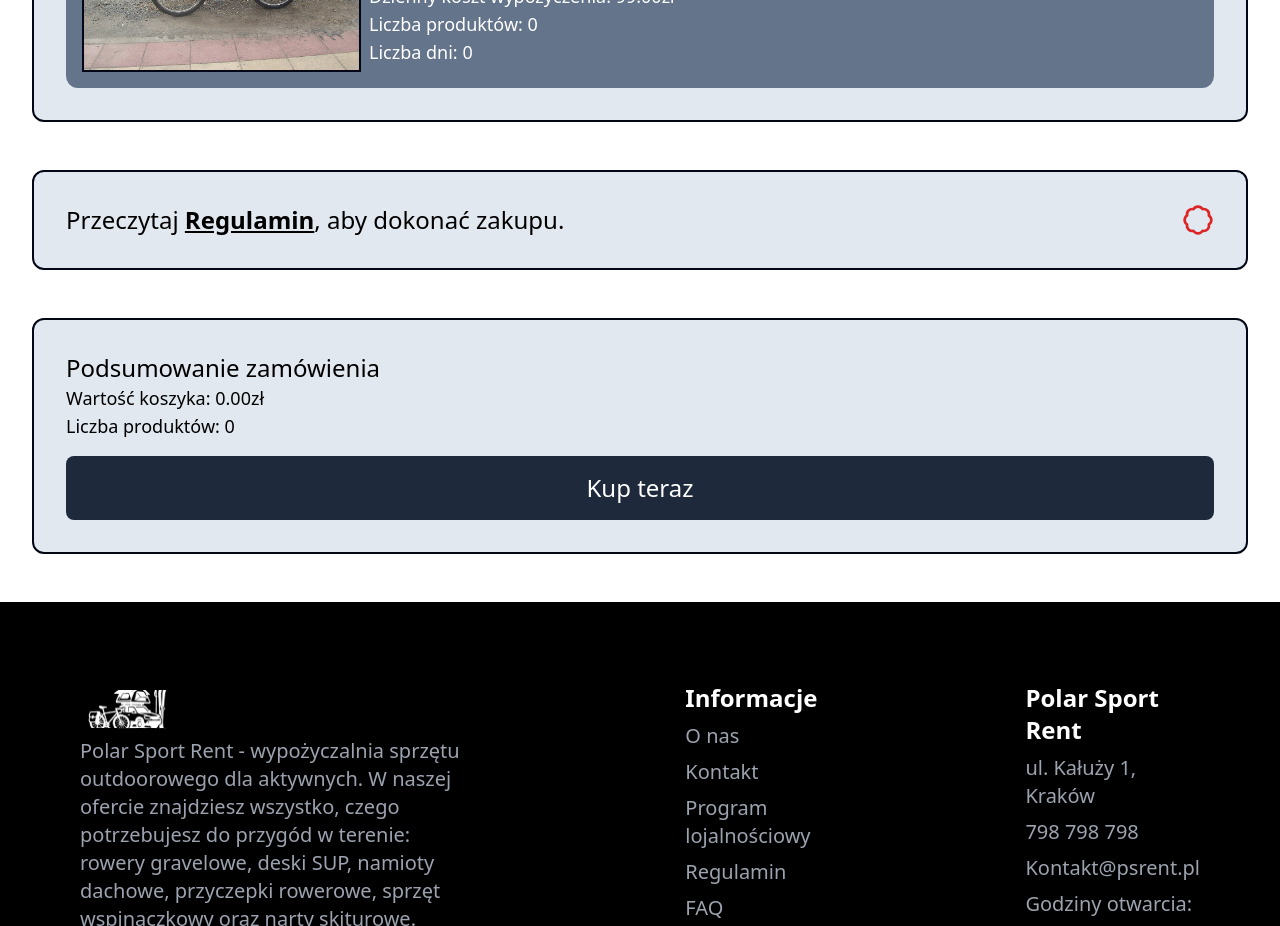
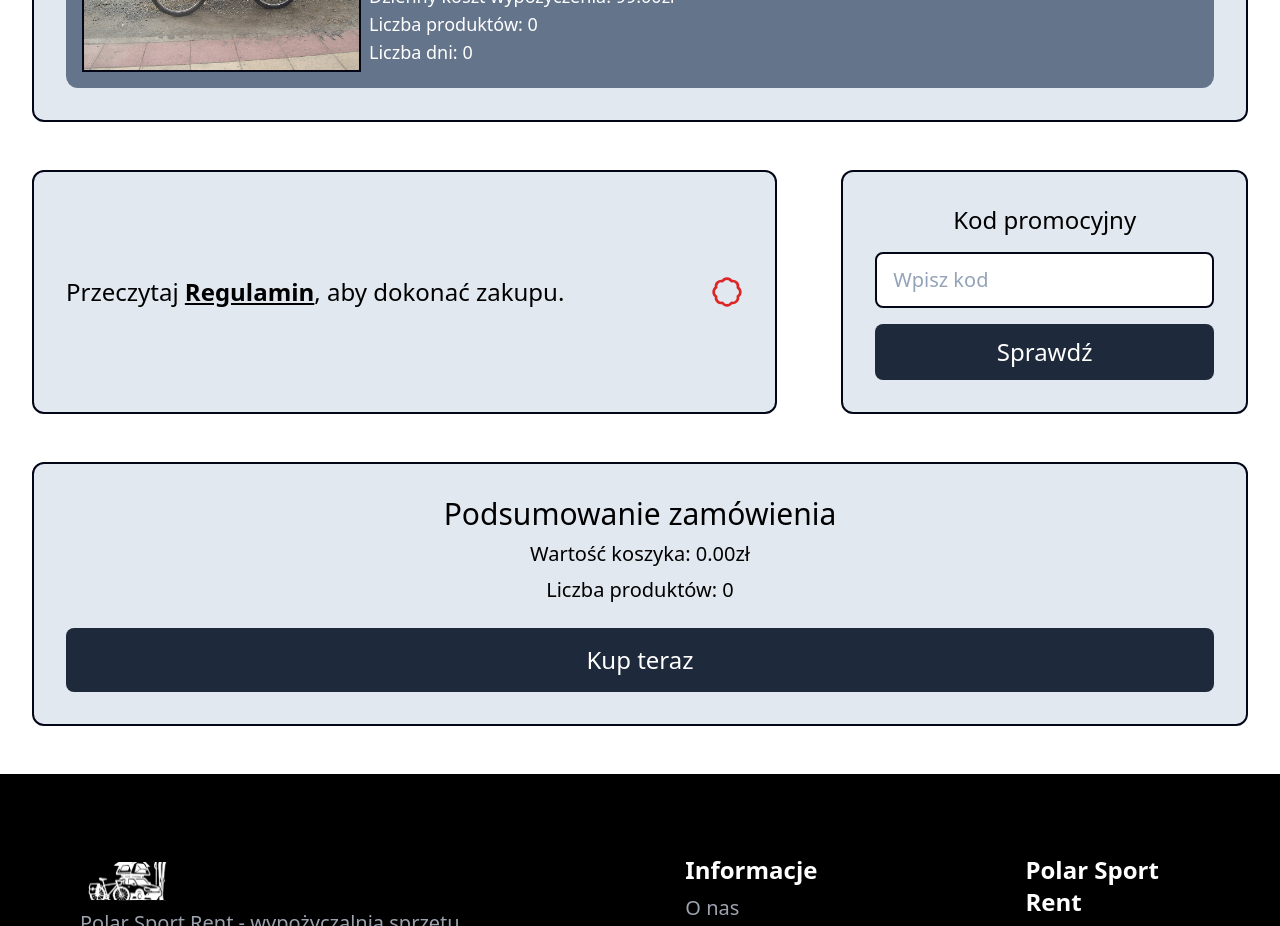
Before and after one commit to sebastian-j/sport-rent-frontend, a React (Vite) app: page /cart in a window 1280 px wide. Shown: the part 680-1606 px from the top of the page. Built offline with nearby package versions, Linux system fonts and the light colour scheme; sample sign-in values are in the browser's storage.

Commit message:
feat: add promo code

```diff
--- a/src/pages/CartPage.tsx
+++ b/src/pages/CartPage.tsx
@@ -57,6 +57,7 @@ export default function CartPage() {
   const [products, setProducts] = useState(INITIAL_CART);
   const [readTos, setReadTos] = useState(false);
   const [highlightTos, setHighlightTos] = useState(false);
+  const [promoCode, setPromoCode] = useState('');
   const tosRef = useRef<HTMLDivElement | null>(null);
   const rentalDateRefs = useRef<Record<string, HTMLDivElement | null>>({});
   const navigate = useNavigate();
@@ -225,14 +226,15 @@ export default function CartPage() {
             })}
           </div>
 
+          <div className="flex flex-row">
             <div
               className={twMerge(
-              'mx-8 mt-12 flex flex-row justify-between rounded-xl border-2 border-slate-950 bg-slate-200 p-8 transition-colors duration-200',
+                'flex-[2] flex-wrap items-center mx-8 mt-12 flex flex-row justify-between rounded-xl border-2 border-slate-950 bg-slate-200 p-8 transition-colors duration-200',
                 highlightTos && 'border-red-600 bg-red-200'
               )}
               ref={tosRef}
             >
-            <p className="text-2xl">
+              <p className="text-2xl ">
                 Przeczytaj{' '}
                 <a
                   className="underline font-semibold"
@@ -252,11 +254,31 @@ export default function CartPage() {
                 )}
               </div>
             </div>
+            <div className="mx-8 mt-12 flex flex-1 flex-col items-center rounded-xl border-2 border-slate-950 bg-slate-200 p-8">
+              <p className="text-2xl">Kod promocyjny</p>
+              <input
+                type="text"
+                value={promoCode}
+                onChange={(event) => setPromoCode(event.currentTarget.value)}
+                placeholder="Wpisz kod"
+                className="mt-4 h-14 w-full rounded-lg border-2 border-slate-950 bg-white px-4 text-xl text-slate-950 outline-none transition-colors placeholder:text-slate-400 focus:border-slate-700"
+              />
+              <motion.button
+                type="button"
+                whileHover={{ scale: 1.003 }}
+                whileTap={{ scale: 0.997 }}
+                transition={{ type: 'spring', stiffness: 400, damping: 30 }}
+                className="mt-4 flex h-14 w-full items-center justify-center rounded-lg bg-slate-800 text-2xl text-white"
+              >
+                Sprawdź
+              </motion.button>
+            </div>
+          </div>
 
-          <div className="flex flex-col bg-slate-200 p-8 rounded-xl mx-8 mt-12 border-slate-950 border-2">
-            <p className="text-2xl">Podsumowanie zamówienia</p>
-            <p className="text-lg">Wartość koszyka: {formatPrice(orderInformation.totalValue)}</p>
-            <p className="text-lg">Liczba produktów: {orderInformation.totalQuantity}</p>
+          <div className="flex flex-col items-center bg-slate-200 p-8 rounded-xl mx-8 mt-12 border-slate-950 border-2 gap-2">
+            <p className="text-3xl">Podsumowanie zamówienia</p>
+            <p className="text-xl">Wartość koszyka: {formatPrice(orderInformation.totalValue)}</p>
+            <p className="text-xl">Liczba produktów: {orderInformation.totalQuantity}</p>
 
             <motion.button
               type="button"
@@ -264,7 +286,7 @@ export default function CartPage() {
               whileTap={canPurchase ? { scale: 0.997 } : undefined}
               transition={{ type: 'spring', stiffness: 400, damping: 30 }}
               className={
-                'mt-4 flex h-16 items-center justify-center rounded-lg bg-slate-800 text-2xl text-white'
+                'mt-4 flex h-16 w-full items-center justify-center rounded-lg bg-slate-800 text-2xl text-white'
               }
               onClick={handleBuy}
             >
```
Lines whose indentation alone changed are shown as unchanged.
